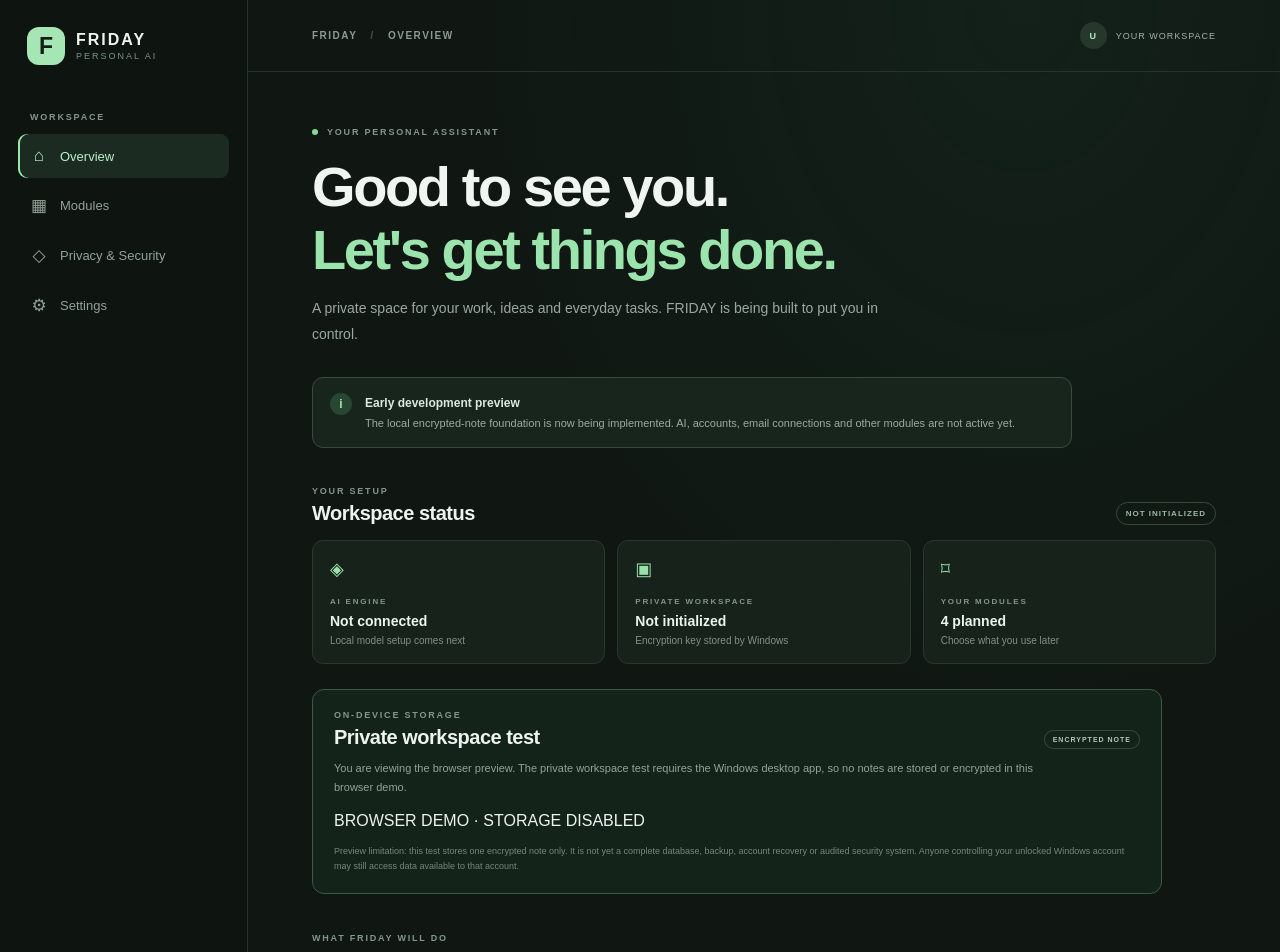
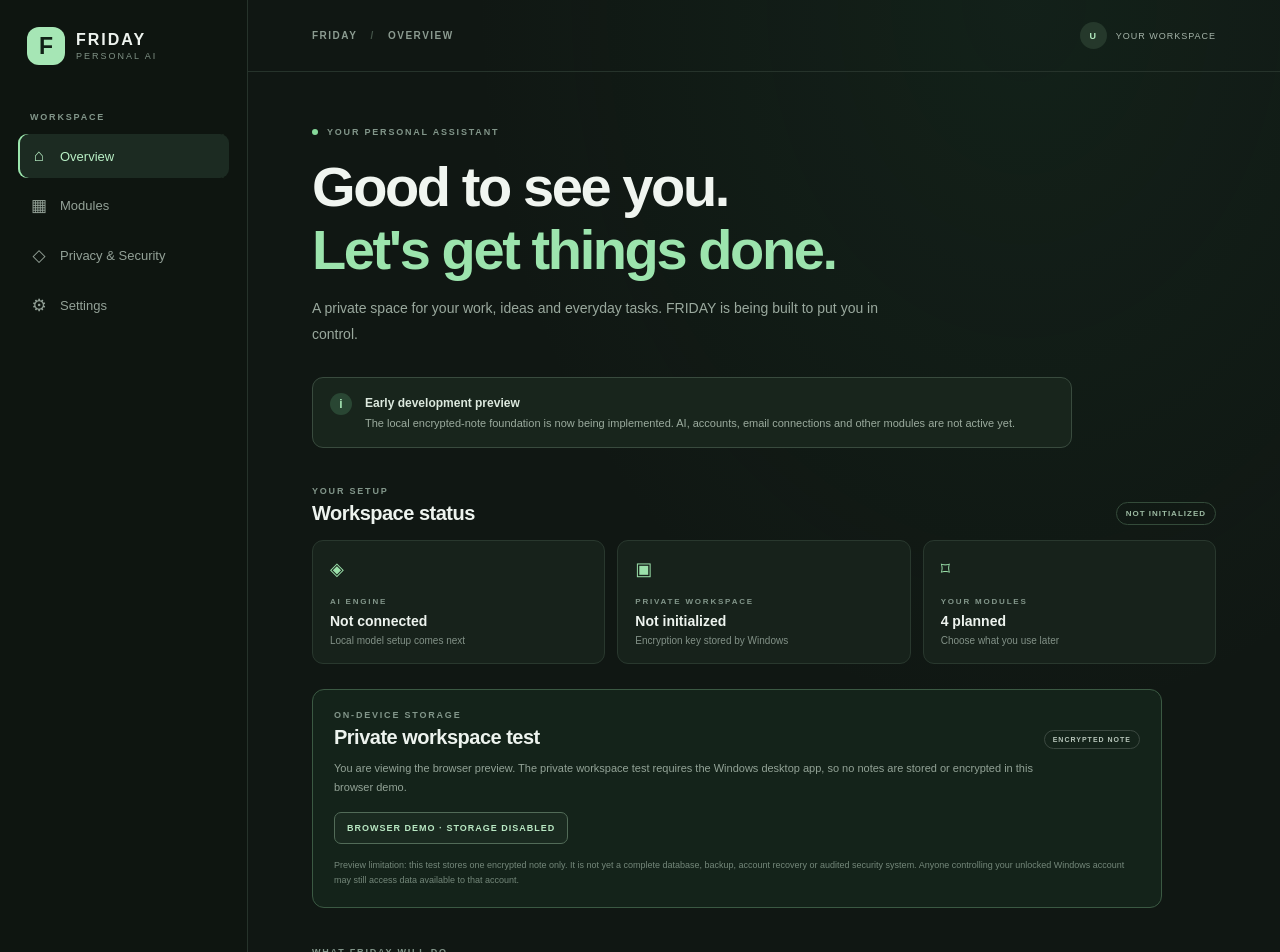
Before and after one commit to Friday-AI-Personal-Assistant/FRIDAY, a React (Vite) app: page / in a window 1280 px wide. Shown: the top 952 px of the page. Built offline with nearby package versions, Linux system fonts and the light colour scheme.

Commit message:
style: label browser preview storage limitation

```diff
--- a/src/styles.css
+++ b/src/styles.css
@@ -82,3 +82,5 @@ h1 em{font-style:normal;color:#9ce4ad}
 .private-note:focus{outline:2px solid #83c995;outline-offset:1px}
 .workspace-message{font-size:11px;color:#b4e8c0;margin:12px 0 0;overflow-wrap:anywhere}
 .security-footnote{font-size:9px;line-height:1.65;color:#74877a;margin:14px 0 0}
+
+.browser-preview-label{display:inline-flex;border:1px solid #526b58;border-radius:7px;padding:10px 12px;color:#b9e8c3;font-size:9px;font-weight:700;letter-spacing:1px;background:#1a2a20}
```
